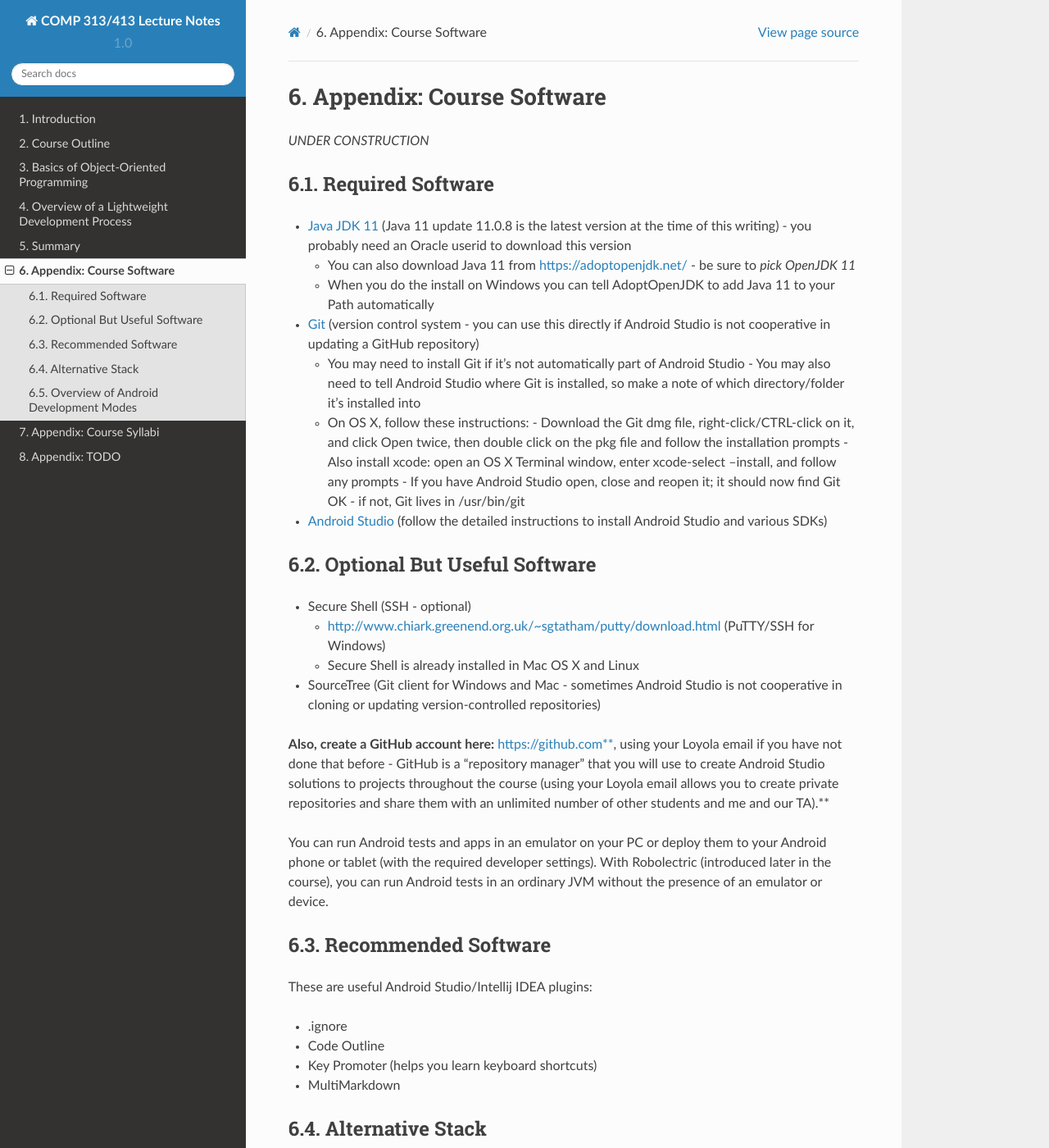
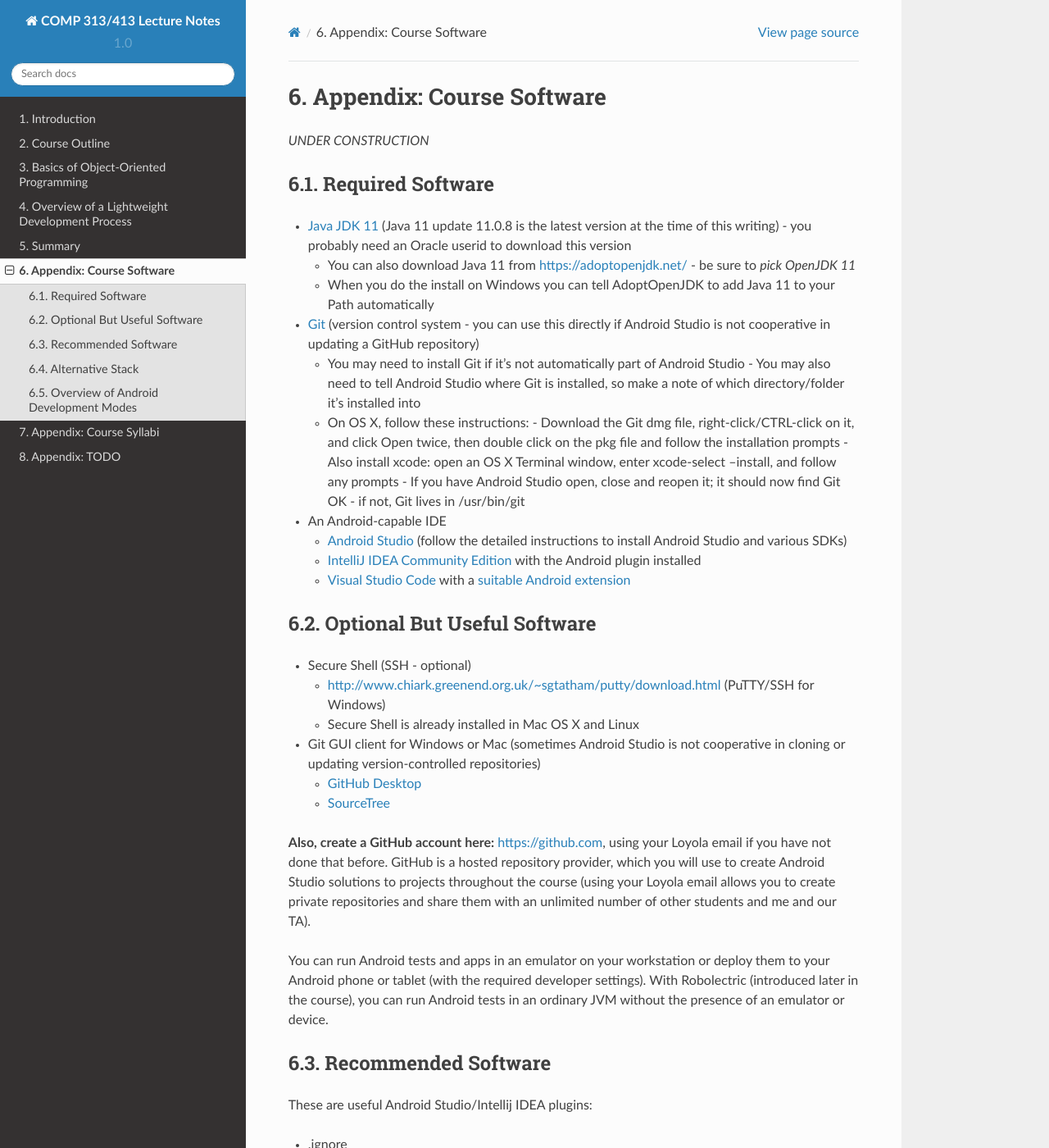
Before and after one commit to LoyolaChicagoBooks/lucoodevcourse, a Sphinx documentation site: the page built from source/software.rst, in a window 1280 px wide and 1400 px high. Shown: the whole window at 82% size. Built offline with Sphinx 7.4.7 and the Read the Docs theme 2.0.0, drawn with Linux system fonts in a browser that asks for light colours; pages that are not in the unit, such as notebooks, are missing from menus.

Commit message:
updated software chapter
Signed-off-by: Konstantin Läufer <klaeufer@gmail.com>

```diff
--- a/source/software.rst
+++ b/source/software.rst
@@ -19,7 +19,12 @@
     - Download the Git dmg file, right-click/CTRL-click on it, and click Open twice, then double click on the pkg file and follow the installation prompts
     - Also install xcode: open an OS X Terminal window, enter xcode-select --install, and follow any prompts
     - If you have Android Studio open, close and reopen it; it should now find Git OK - if not, Git lives in /usr/bin/git
-- `Android Studio <https://developer.android.com/studio>`_ (follow the detailed instructions to install Android Studio and various SDKs)
+
+- An Android-capable IDE
+
+  - `Android Studio <https://developer.android.com/studio>`_ (follow the detailed instructions to install Android Studio and various SDKs)
+  - `IntelliJ IDEA Community Edition <https://www.jetbrains.com/idea/>`_ with the Android plugin installed
+  - `Visual Studio Code <https://code.visualstudio.com>`_ with a `suitable Android extension <https://www.linkedin.com/pulse/building-android-apps-using-microsofts-vs-code-instead-saamer-mansoor/>`_
 
 
 Optional But Useful Software
@@ -30,11 +35,17 @@
   - http://www.chiark.greenend.org.uk/~sgtatham/putty/download.html (PuTTY/SSH for Windows)
   - Secure Shell is already installed in Mac OS X and Linux
 
-- SourceTree (Git client for Windows and Mac - sometimes Android Studio is not cooperative in cloning or updating version-controlled repositories)
+- Git GUI client for Windows or Mac (sometimes Android Studio is not cooperative in cloning or updating version-controlled repositories)
 
-**Also, create a GitHub account here:** https://github.com**, using your Loyola email if you have not done that before - GitHub is a "repository manager" that you will use to create Android Studio solutions to projects throughout the course (using your Loyola email allows you to create private repositories and share them with an unlimited number of other students and me and our TA).**
+  - `GitHub Desktop <https://desktop.github.com>`_
+  - `SourceTree <https://www.sourcetreeapp.com>`_
 
-You can run Android tests and apps in an emulator on your PC or deploy them to your Android phone or tablet (with the required developer settings). With Robolectric (introduced later in the course), you can run Android tests in an ordinary JVM without the presence of an emulator or device.
+
+**Also, create a GitHub account here:** https://github.com, using your Loyola email if you have not done that before.
+GitHub is a hosted repository provider, which you will use to create Android Studio solutions to projects throughout the course (using your Loyola email allows you to create private repositories and share them with an unlimited number of other students and me and our TA).
+
+You can run Android tests and apps in an emulator on your workstation or deploy them to your Android phone or tablet (with the required developer settings).
+With Robolectric (introduced later in the course), you can run Android tests in an ordinary JVM without the presence of an emulator or device.
 
 
 Recommended Software
@@ -45,7 +56,6 @@
 - .ignore
 - Code Outline
 - Key Promoter (helps you learn keyboard shortcuts)
-- MultiMarkdown
 
 
 Alternative Stack
```
